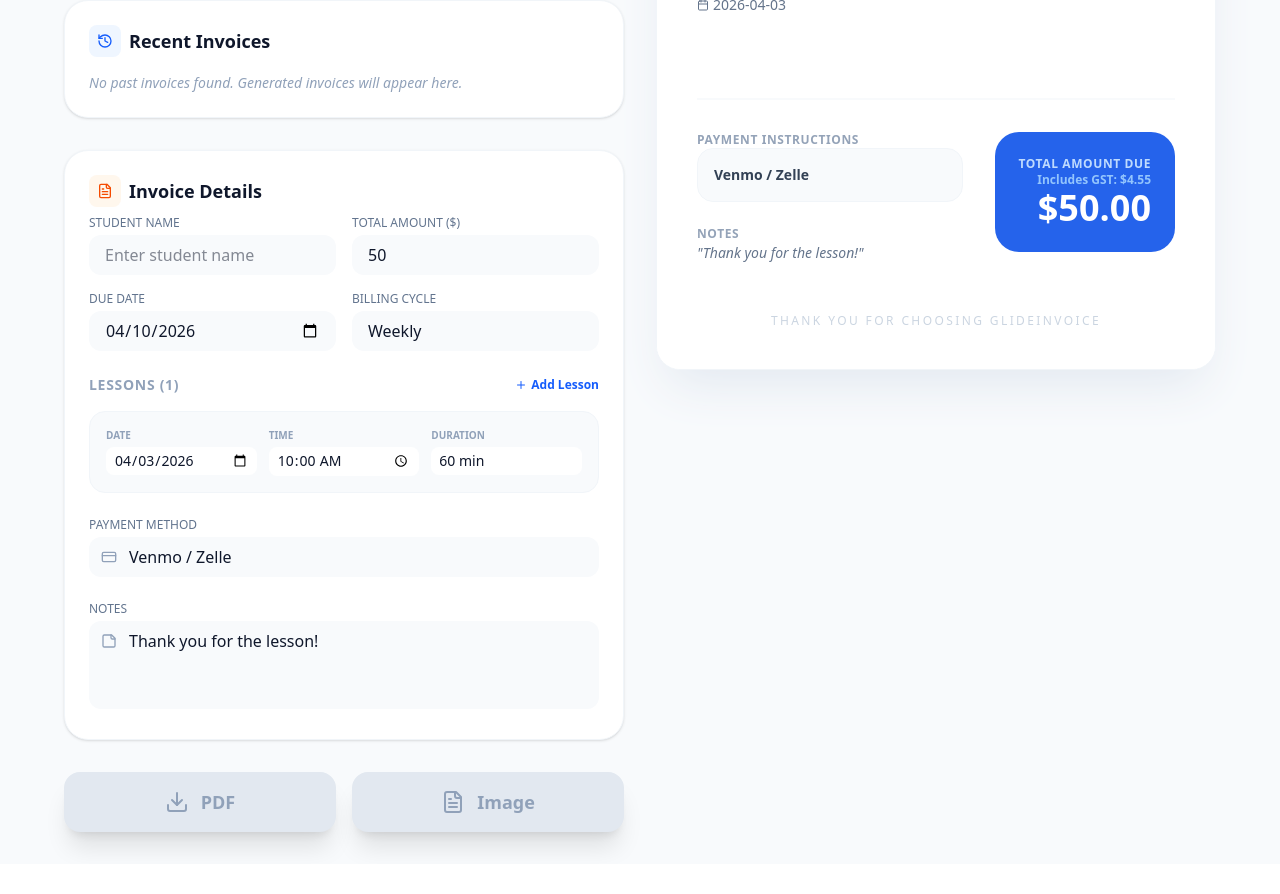
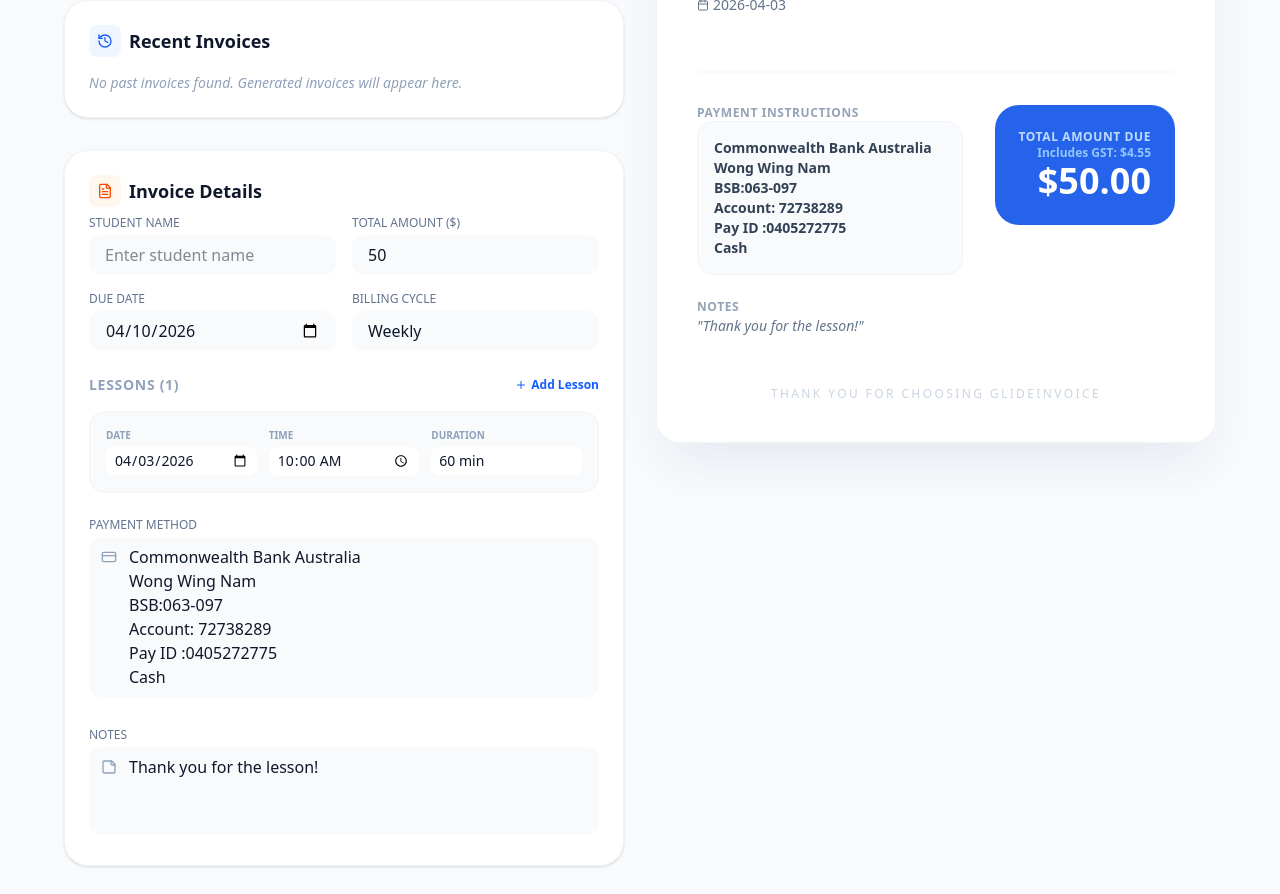
Before and after one commit to gamdam2466-ux/glide-invoice, a React (Vite) app: page / in a window 1280 px wide. Shown: the part 500-1394 px from the top of the page. Before the commit the page ends 1364 px from the top, so only its background shows below. Built offline with nearby package versions, Linux system fonts and the light colour scheme.

Commit message:
Fix invoice history overwrite bug and update default payment method to CBA

```diff
--- a/src/App.tsx
+++ b/src/App.tsx
@@ -84,7 +84,7 @@ export default function App() {
     dueDate: new Date(Date.now() + 7 * 24 * 60 * 60 * 1000).toISOString().split('T')[0],
     billingCycle: 'Weekly',
     notes: 'Thank you for the lesson!',
-    paymentMethod: 'Venmo / Zelle',
+    paymentMethod: 'Commonwealth Bank Australia\nWong Wing Nam\nBSB:063-097\nAccount: 72738289\nPay ID :0405272775\nCash',
     amount: 50,
     coachName: DEFAULT_COACH_NAME,
     coachEmail: DEFAULT_COACH_EMAIL,
@@ -220,6 +220,7 @@ export default function App() {
   const selectStudentForInvoice = (student: Student) => {
     setInvoice(prev => ({
       ...prev,
+      id: `INV-${Date.now()}`,
       studentId: student.id,
       studentName: student.name,
       parentName: student.parentName,
@@ -808,14 +809,14 @@ export default function App() {
                 <div>
                   <label className="block text-xs font-medium text-slate-500 uppercase mb-1">Payment Method</label>
                   <div className="relative">
-                    <CreditCard className="absolute left-3 top-1/2 -translate-y-1/2 w-4 h-4 text-slate-400" />
-                    <input
-                      type="text"
+                    <CreditCard className="absolute left-3 top-3 w-4 h-4 text-slate-400" />
+                    <textarea
                       name="paymentMethod"
                       value={invoice.paymentMethod}
                       onChange={handleInputChange}
+                      rows={6}
                       placeholder="e.g. Venmo: @coach-skate"
-                      className="w-full pl-10 pr-4 py-2 bg-slate-50 border-none rounded-xl focus:ring-2 focus:ring-orange-500 transition-all"
+                      className="w-full pl-10 pr-4 py-2 bg-slate-50 border-none rounded-xl focus:ring-2 focus:ring-orange-500 transition-all resize-none"
                     />
                   </div>
                 </div>
@@ -980,7 +981,7 @@ export default function App() {
                   <div className="mb-6">
                     <p className="text-xs font-bold uppercase tracking-wider mb-2" style={{ color: '#94a3b8', margin: 0 }}>Payment Instructions</p>
                     <div className="p-4 rounded-2xl" style={{ backgroundColor: '#f8fafc', border: '1px solid #f1f5f9' }}>
-                      <p className="text-sm font-semibold" style={{ color: '#334155', margin: 0 }}>{invoice.paymentMethod}</p>
+                      <p className="text-sm font-semibold" style={{ color: '#334155', margin: 0, whiteSpace: 'pre-wrap' }}>{invoice.paymentMethod}</p>
                     </div>
                   </div>
                   <div>
```
